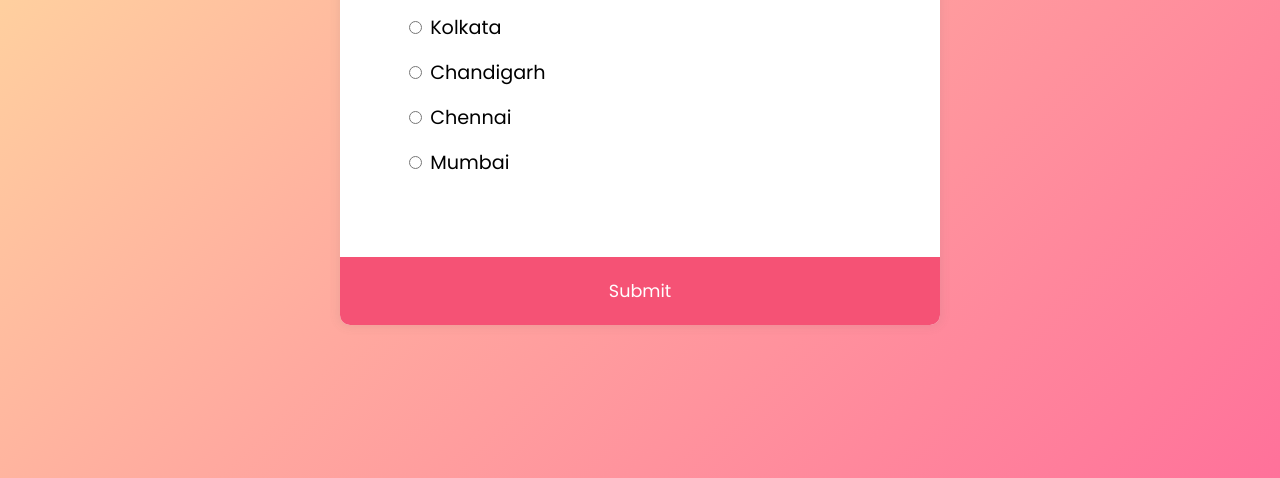
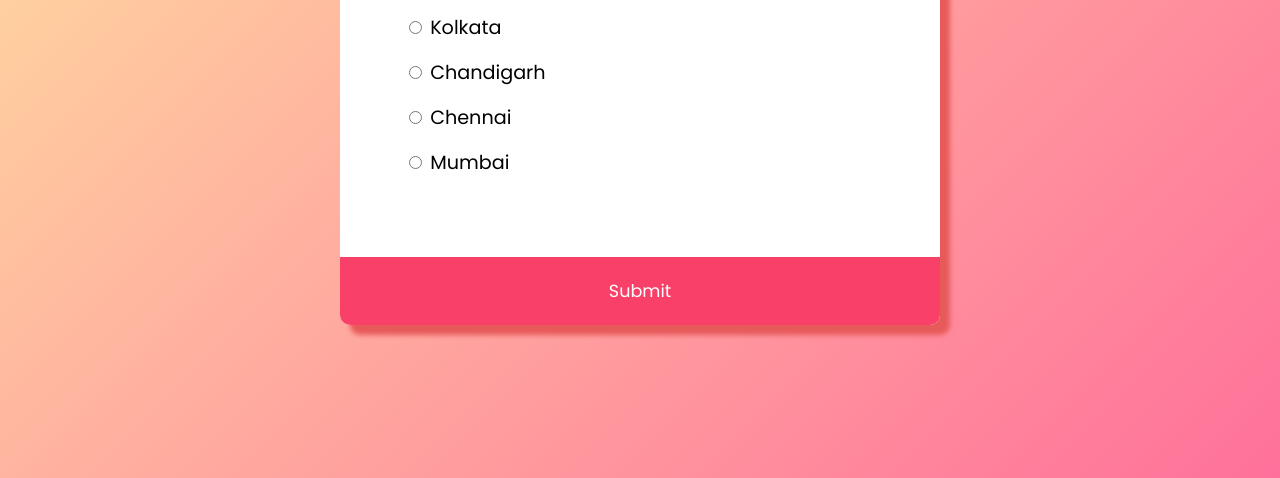
Before and after one commit to vaibhaveechavan/QuizApp, a plain HTML site: page index.html in a window 1280 px wide. Shown: the part 322-800 px from the top of the page. Drawn offline with Linux system fonts and the light colour scheme.

Commit message:
minor css changes

```diff
--- a/assets/style.css
+++ b/assets/style.css
@@ -27,7 +27,8 @@ body {
 .quiz-container {
     background-color: #fff;
     border-radius: 10px;
-    box-shadow: 0 0 10px 2px rgba(100, 100, 100, 0.1);
+    box-shadow: 10px 10px 5px #e75a5a;
+    /* box-shadow: 0 0 10px 2px rgba(100, 100, 100, 0.1); */
     overflow: hidden;
     width: 600px;
     max-width: 100%;
@@ -58,7 +59,7 @@ ul li label {
 }
 
 button {
-    background-color: #f55275;
+    background-color: #f84068;
     border: none;
     color: white;
     cursor: pointer;
@@ -70,10 +71,10 @@ button {
 }
 
 button:hover {
-    background-color: #ff3863;
+    background-color: #fd2050;
 }
 
 button:focus {
-    background-color: #ff3863;
+    background-color: #fd2050;
     outline: none;
 }
```
